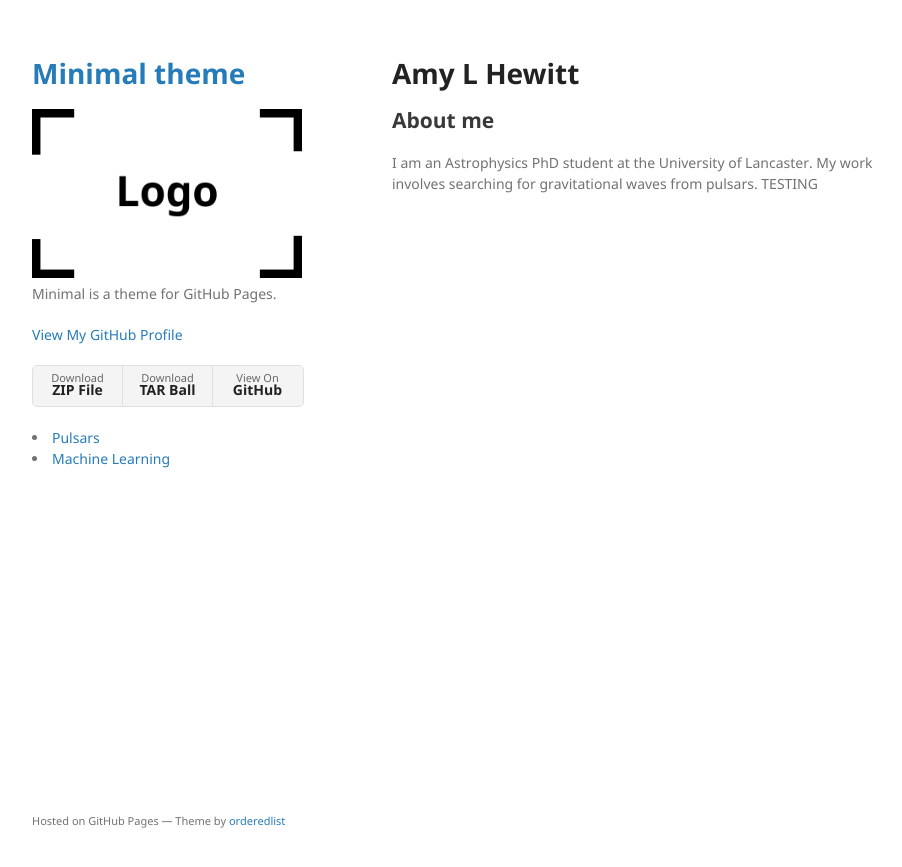
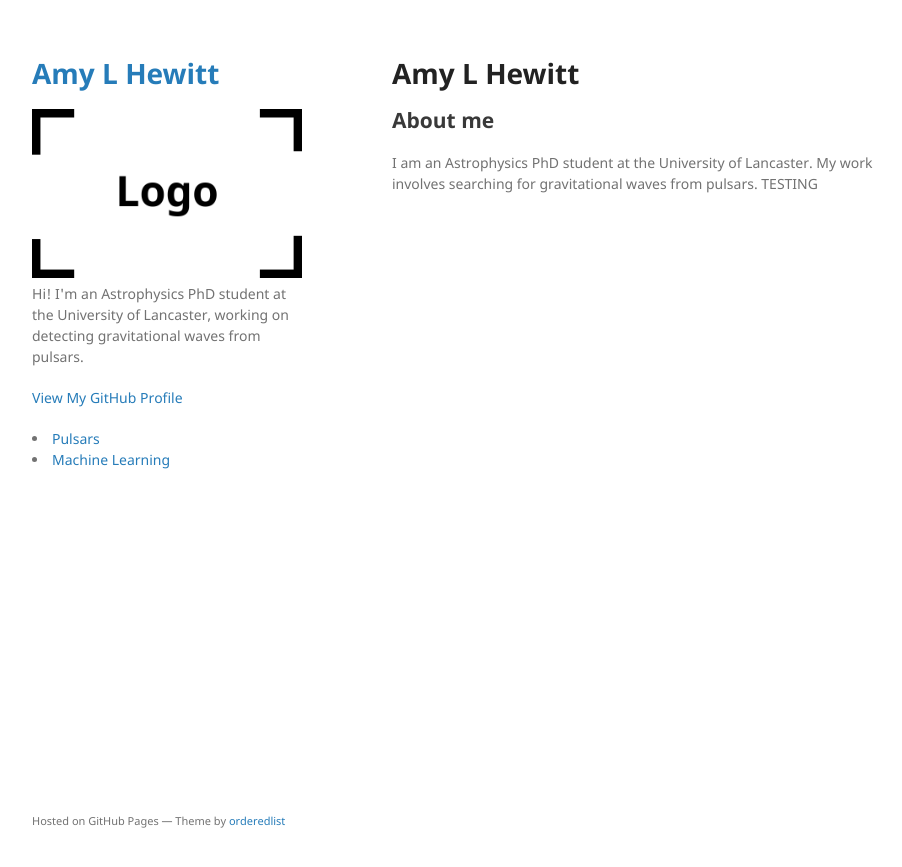
Before and after one commit to alhewitt/alhewitt.github.io, a Jekyll site: the page built from index.md, in a window 1280 px wide. Shown: the top 867 px of the page, without its empty margins (178-1080 px from the left). Built offline with Jekyll 4.4.1, drawn with Linux system fonts in a browser that asks for light colours; our own code applies the rules of GitHub Pages for plain Markdown files.

Commit message:
Update _config.yml

```diff
--- a/_config.yml
+++ b/_config.yml
@@ -1,6 +1,6 @@
-title: Minimal theme
+title: Amy L Hewitt
 logo: /assets/img/logo.png
-description: Minimal is a theme for GitHub Pages.
-show_downloads: true
+description: "Hi! I'm an Astrophysics PhD student at the University of Lancaster, working on detecting gravitational waves from pulsars."
+show_downloads: false
 google_analytics:
 theme: jekyll-theme-minimal
```
